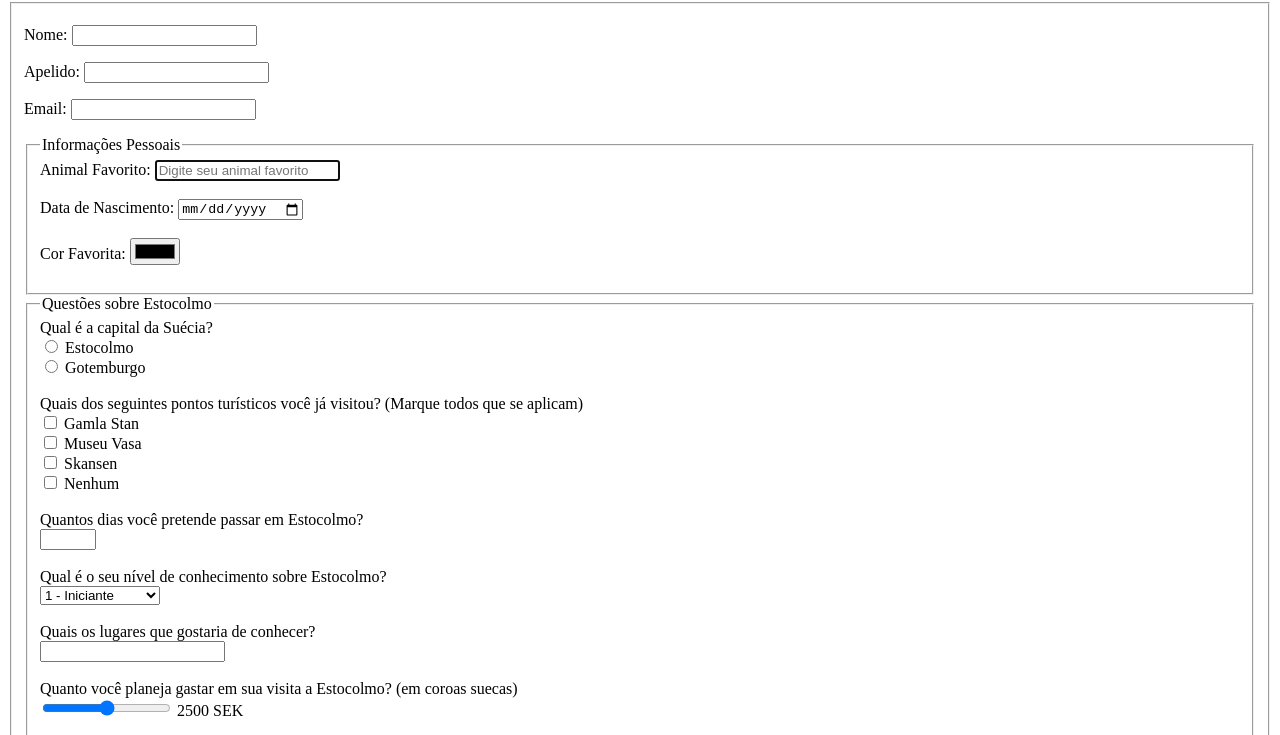
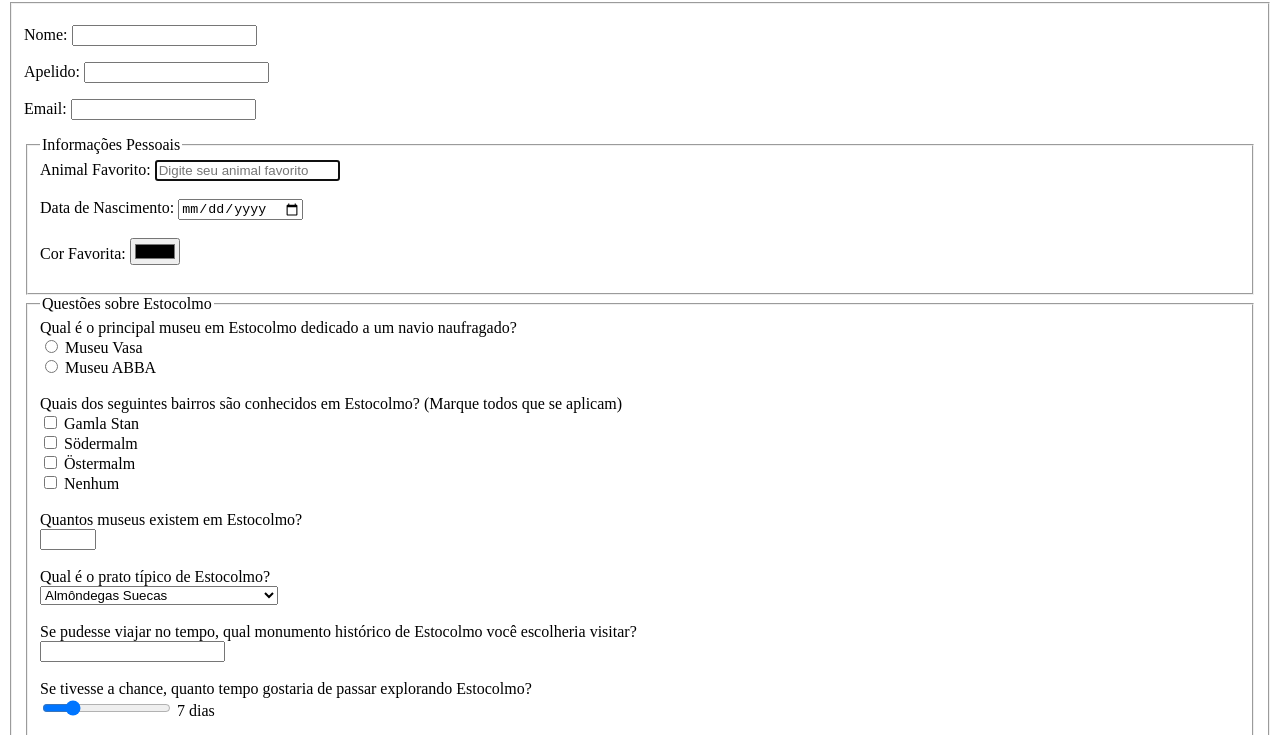
Before and after one commit to afonso-saaa/afonso-saaa.github.io, a plain HTML site: page lab3/quizz.html in a window 1280 px wide. Shown: the part 65-800 px from the top of the page. Drawn offline with Linux system fonts and the light colour scheme.

Commit message:
lab3 quizz final agora de vez

```diff
--- a/lab3/quizz.html
+++ b/lab3/quizz.html
@@ -31,85 +31,79 @@
                 <fieldset>
                     <legend>Informações Pessoais</legend>
 
-                    <label for="name">Animal Favorito:</label>
+                    <label for="animal">Animal Favorito:</label>
                     <input type="text" id="animal" name="animal" required value=""
                         placeholder="Digite seu animal favorito" autocomplete="on" autofocus><br><br>
 
-                    <label for="birthdate">Data de Nascimento:</label>
-                    <input type="date" id="birthdate" name="birthdate" required><br><br>
+                    <label for="data_nascimento">Data de Nascimento:</label>
+                    <input type="date" id="data_nascimento" name="data_nascimento" required><br><br>
 
-                    <label for="favorite_color">Cor Favorita:</label>
-                    <input type="color" id="favorite_color" name="favorite_color"><br><br>
+                    <label for="cor_favorita">Cor Favorita:</label>
+                    <input type="color" id="cor_favorita" name="cor_favorita"><br><br>
 
                 </fieldset>
                 <fieldset>
                     <legend>Questões sobre Estocolmo</legend>
 
-                    <label for="question1">Qual é a capital da Suécia?</label><br>
-                    <input type="radio" id="stockholm" name="capital" value="Estocolmo">
-                    <label for="stockholm">Estocolmo</label><br>
-                    <input type="radio" id="gothenburg" name="capital" value="Gotemburgo">
-                    <label for="gothenburg">Gotemburgo</label><br><br>
+                    <label for="pergunta1">Qual é o principal museu em Estocolmo dedicado a um navio
+                        naufragado?</label><br>
+                    <input type="radio" id="vasamuseet" name="capital" value="Museu Vasa">
+                    <label for="vasamuseet">Museu Vasa</label><br>
+                    <input type="radio" id="abba" name="capital" value="Museu ABBA">
+                    <label for="abba">Museu ABBA</label><br><br>
 
-                    <label for="question2">Quais dos seguintes pontos turísticos você já visitou? (Marque todos que se
+                    <label for="pergunta2">Quais dos seguintes bairros são conhecidos em Estocolmo? (Marque todos que se
                         aplicam)</label><br>
                     <input type="checkbox" id="gamla_stan" name="sights" value="Gamla Stan">
                     <label for="gamla_stan">Gamla Stan</label><br>
-                    <input type="checkbox" id="vasamuseet" name="sights" value="Vasa Museum">
-                    <label for="vasamuseet">Museu Vasa</label><br>
-                    <input type="checkbox" id="skansen" name="sights" value="Skansen">
-                    <label for="skansen">Skansen</label><br>
+                    <input type="checkbox" id="sodermalm" name="sights" value="Södermalm">
+                    <label for="sodermalm">Södermalm</label><br>
+                    <input type="checkbox" id="ostermalm" name="sights" value="Östermalm">
+                    <label for="ostermalm">Östermalm</label><br>
                     <input type="checkbox" id="nenhum" name="sights" value="Nenhum">
                     <label for="nenhum">Nenhum</label><br><br>
 
-                    <label for="days">Quantos dias você pretende passar em Estocolmo?</label><br>
-                    <input type="number" id="days" name="days" required min="1" max="30" size="2" maxlength="2"
+                    <label for="quantidade_museus">Quantos museus existem em Estocolmo?</label><br>
+                    <input type="number" id="quantidade_museus" name="quantidade_museus" required min="1" max="30" size="2" maxlength="2"
                         step="1"><br><br>
 
-                    <label for="knowledge">Qual é o seu nível de conhecimento sobre Estocolmo?</label><br>
-                    <select id="knowledge_select" name="knowledge_select">
-                        <option value="1">1 - Iniciante</option>
-                        <option value="2">2</option>
-                        <option value="3">3</option>
-                        <option value="4">4</option>
-                        <option value="5">5 - Intermediário</option>
-                        <option value="6">6</option>
-                        <option value="7">7</option>
-                        <option value="8">8</option>
-                        <option value="9">9</option>
-                        <option value="10">10 - Avançado</option>
+                    <label for="prato_tipico">Qual é o prato típico de Estocolmo?</label><br>
+                    <select id="prato_tipico" name="prato_tipico">
+                        <option value="almôndegas">Almôndegas Suecas</option>
+                        <option value="gravlax">Gravlax (salmão curado)</option>
+                        <option value="surstromming">Surströmming (arenque fermentado)</option>
+                        <option value="semlor">Semlor (pães doces)</option>
                     </select><br><br>
 
-                    <label for="future_visit">Quais os lugares que gostaria de conhecer?</label><br>
-                    <input type="text" id="future_visit" name="future_visit" list="places_to_visit">
+                    <label for="monumento_visitar">Se pudesse viajar no tempo, qual monumento histórico de Estocolmo você
+                        escolheria visitar?</label><br>
+                    <input type="text" id="monumento_visitar" name="monumento_visitar" list="places_to_visit">
                     <datalist id="places_to_visit">
-                        <option value="Gamla Stan - Cidade Velha">
-                        <option value="Museu Vasa">
-                        <option value="Palácio Real de Estocolmo">
-                        <option value="Skansen - Museu ao Ar Livre">
-                        <option value="Arquipélago de Estocolmo">
-                        <option value="Catedral de Estocolmo">
+                        <option value="Palácio Real de Estocolmo no século XVIII">
+                        <option value="Câmara Municipal de Estocolmo durante a construção">
+                        <option value="Gamla Stan na Idade Média">
+                        <option value="Museu Vasa no dia da inauguração">
+                        <option value="Catedral de Estocolmo no século XIV">
                     </datalist><br><br>
 
-                    <label for="budget">Quanto você planeja gastar em sua visita a Estocolmo? (em coroas
-                        suecas)</label><br>
-                    <input type="range" id="budget" name="budget" min="0" max="5000" step="100" value="2500">
-                    <span id="budgetValue">2500 SEK</span><br><br>
+                    <label for="dias">Se tivesse a chance, quanto tempo gostaria de passar explorando Estocolmo?</label><br>
+                    <input type="range" id="dias" name="dias" min="1" max="30" step="1" value="7">
+                    <span id="diasValue">7 dias</span><br><br>
 
                 </fieldset>
 
                 <fieldset>
                     <legend>Comentário Final</legend>
 
-                    <label for="comments">Deixe seus comentários sobre Estocolmo:</label><br>
-                    <textarea id="comments" name="comments" rows="4" cols="50"
+                    <label for="comentarios">Deixe seus comentários sobre os pontos turísticos de Estocolmo:</label><br>
+                    <textarea id="comentarios" name="comentarios" rows="4" cols="50"
                         placeholder="Escreva aqui"></textarea><br><br>
 
-                    <label for="visit_time">Horário preferido para visitar:</label>
-                    <input type="time" id="visit_time" name="visit_time"><br><br>
+                    <label for="horario_visita">Qual o melhor horário para visitar museus em Estocolmo?</label>
+                    <input type="time" id="horario_visita" name="horario_visita"><br><br>
 
-                    <label for="image_upload">Carregar uma imagem do seu ponto turístico preferido</label><br>
-                    <input type="file" id="image_upload" name="image_upload" accept="image/*"><br><br>
+                    <label for="imagem_upload">Carregar uma imagem de algum lugar famoso em Estocolmo</label><br>
+                    <input type="file" id="imagem_upload" name="imagem_upload" accept="image/*"><br><br>
 
                     <input type="reset" value="Resetar">
                 </fieldset>
```
